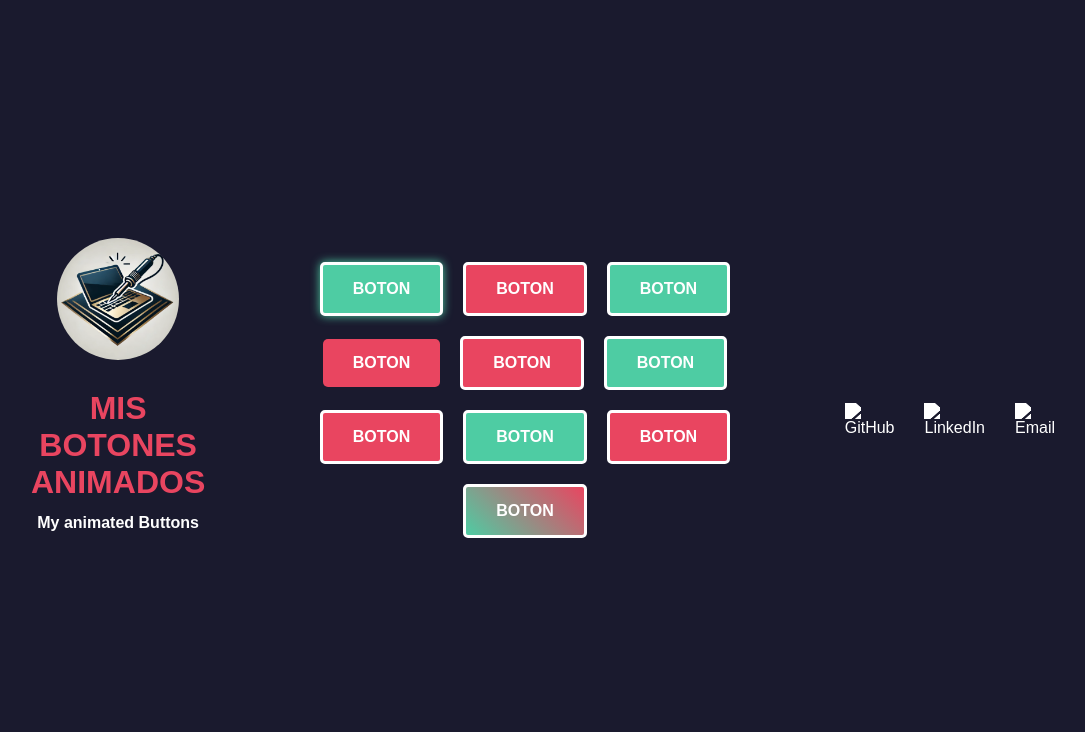
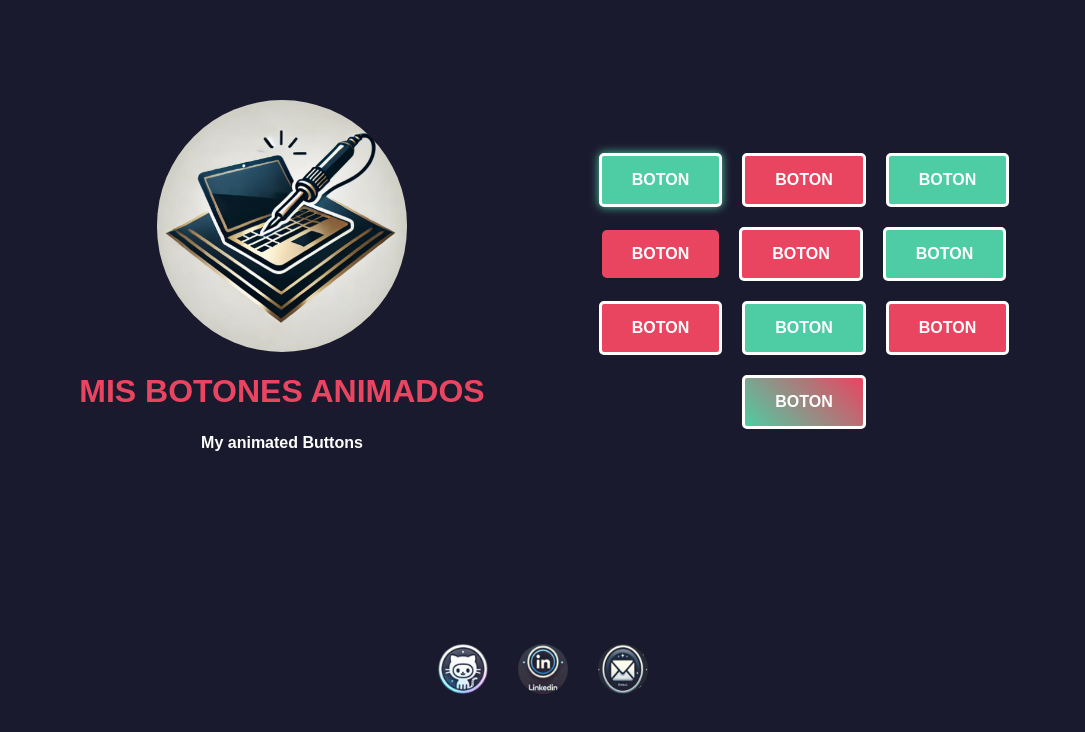
Before and after one commit to guillermoSoftwareEngineer/Buttons, a plain HTML site: page index.html in a window 1280 px wide. Shown: the whole page, without its empty margins (97-1182 px from the left). Drawn offline with Linux system fonts and the light colour scheme.

Commit message:
send changes add grid for visualitation set point 768, and finished

```diff
--- a/index.html
+++ b/index.html
@@ -27,14 +27,14 @@
 
   <footer class="footer">
     <div class="footer-container">
-      <a href="https://github.com/" target="_blank" class="footer-link">
-        <img src="./icons/github.png" alt="GitHub" class="footer-icon">
+      <a href="https://github.com/guillermoSoftwareEngineer" target="_blank" class="footer-link">
+        <img src="./icons/gitHub.png" alt="GitHub" class="footer-icon">
       </a>
-      <a href="https://www.linkedin.com/" target="_blank" class="footer-link">
+      <a href="https://www.linkedin.com/in/guillermovasbendev/" target="_blank" class="footer-link">
         <img src="./icons/linkedin.png" alt="LinkedIn" class="footer-icon">
       </a>
-      <a href="mailto:youremail@example.com" class="footer-link">
-        <img src="./icons/email.png" alt="Email" class="footer-icon">
+      <a href="guillermovasbendev@gmail.com" class="footer-link">
+        <img src="./icons/e-mail.png" alt="Email" class="footer-icon">
       </a>
     </div>
   </footer>
--- a/styles.css
+++ b/styles.css
@@ -19,6 +19,10 @@ body {
     min-height: 100vh;
 }
 /* final de clases del body */
+
+.tittle.container{
+    margin-top: 5%;
+}
 
 /* inicio de clases de imagen */
 .image{
@@ -213,7 +217,7 @@ body {
 }
 
 .btn-hover-text:hover {
-    color: transparent; /* Oculta el texto principal */
+    color: transparent;
 }
 
 .btn-hover-text:hover::after {
@@ -275,15 +279,15 @@ body {
 }
 
 .footer-icon {
+    border-radius: 50%;
     width: 40px;
     height: 40px;
-    filter: brightness(0) invert(1); /* Blanco para contrastar con fondo oscuro */
     transition: transform 0.3s ease;
 }
 
 .footer-link:hover .footer-icon {
-    transform: scale(1.2); /* Efecto de zoom al pasar el cursor */
-    filter: brightness(1) invert(0); /* Cambia a color invertido */
+    transform: scale(1.2);
+    filter: brightness(1) invert(0);
 }
 
 /* final clases footer  */
@@ -305,23 +309,24 @@ body {
     /* inicio contenedor de botones 425px */
     .button-container {
         display: flex;
-        flex-direction: row; /* Botones alineados en fila */
-        flex-wrap: wrap; /* Permite que los botones se ajusten si hay más de uno */
-        justify-content: center; /* Centra los botones horizontalmente */
-        gap: 10px; /* Espaciado entre botones */
+        flex-direction: row;
+        flex-wrap: wrap;
+        justify-content: center;
+        gap: 10px;
     }
     /* final contenedor de botones 425px */
 
 
     /* inicio de clases footer responsive 425px */
     .footer-container {
-        flex-direction: column; /* Coloca los iconos en columna */
+        flex-direction: column;
         gap: 15px;
     }
 
     .footer-icon {
-        width: 30px; /* Ajusta el tamaño de los iconos */
+        width: 30px;
         height: 30px;
+        border-radius: 50%;
     }
     /* final de clases footer responsive 425px */
 
@@ -332,43 +337,65 @@ body {
 
     /* inicio de clases responsive titulo subtitulo en 768px */
     body {
-        display: flex; /* Diseño por defecto */
+        display: grid;
+        grid-template-rows: auto auto 1fr;
+        grid-template-columns: 1fr 1fr;
+        grid-template-areas:
+            "logo buttons"
+            "logo buttons"
+            "footer footer";
+        gap: 20px;
+        align-items: center;
+        justify-content: center;
         margin-bottom: 20px;
     }
 
+    .tittle.container {
+        grid-area: logo;
+        display: flex;
+        flex-direction: column;
+        align-items: center;
+        justify-content: center;
+        margin-top: 20%;
+    }
+
     .button-container {
+        grid-area: buttons;
         flex-direction: row;
         flex-wrap: wrap;
         gap: 20px;
         justify-content: center;
         align-items: center;
-        padding:5%
+        padding: 5%;
+        margin-top: 20%;
     }
-/*  */
     /* final de clases responsive titulo subtitulo en 768px */
 
-
-    /* inicio de clases de imagen en 768px*/
-
-    .image{
-        max-width: 70%;
+    /* inicio de clases de imagen en 768px */
+    .image {
+        max-width: 50%;
         border-radius: 50%;
     }
-
     /* final de clases de imagen */
 
     /* inicio de clases footer 768px */
+    .footer {
+        grid-area: footer;
+        display: flex;
+        justify-content: center;
+        align-items: center;
+        padding: 20px 0;
+    }
+
     .footer-container {
-        flex-direction: row; /* Coloca los iconos en fila */
+        flex-direction: row;
         gap: 30px;
     }
 
     .footer-icon {
-        width: 50px; /* Tamaño más grande para pantallas grandes */
+        width: 50px;
         height: 50px;
+        border-radius: 50%;
     }
     /* final de clases footer 768px */
-
-
 }
-/* final Responsive, con set points en 768px*/
```
Also changed, not shown: icons/e-mail.png (added), icons/gitHub.png (added), icons/linkedin.png (added).
